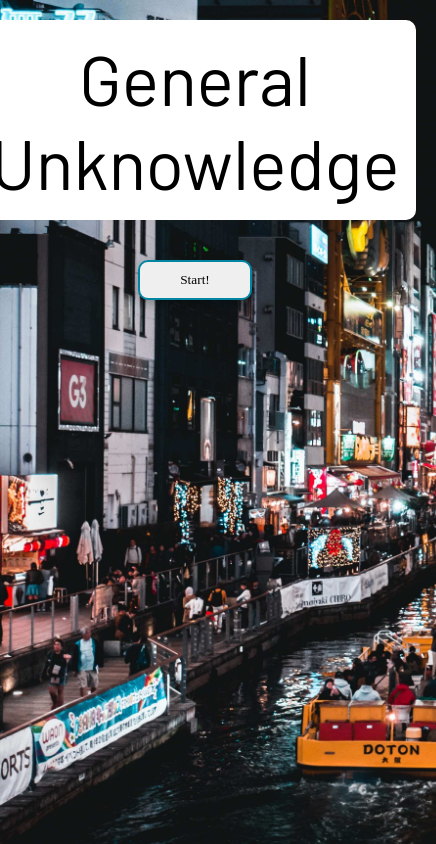
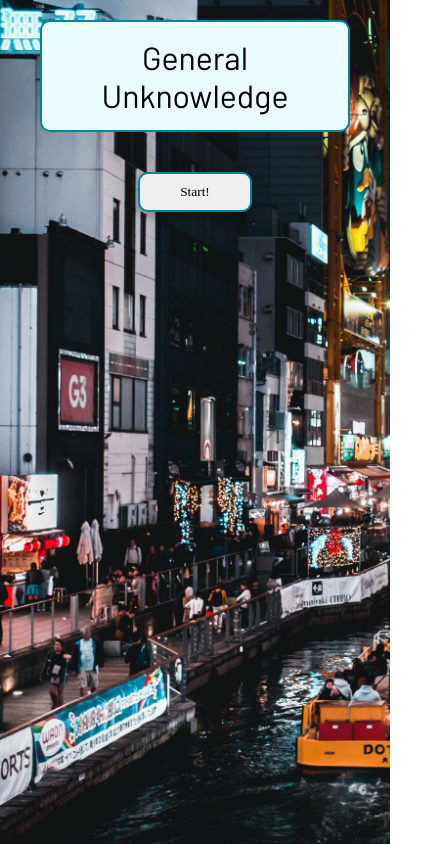
Before and after one commit to JalenCameron/Quiz-Application, a React (Create React App) app: page / in a window 390 px wide. Shown: the whole page, 436 px wide, since content can reach past the window. Built offline with nearby package versions, Linux system fonts and the light colour scheme; a web font is replaced by a local one.

Commit message:
Added some media queries for Mobile

```diff
--- a/src/App.styles.ts
+++ b/src/App.styles.ts
@@ -56,20 +56,25 @@ export const Wrapper = styled.div`
     }
 
     .score {
-        color: #fff;
+        color: #020202;
         font-size: 2rem;
-        margin: 0;
+        margin: 1rem 0;
+        padding: 1rem 1rem 0 1rem;
+        background: #ebfeff;
+        border-radius: 10px;
+        border: 2px solid #0085a3;
     }
 
     h1 {
         font-family: 'Barlow', sans-serif;
-        font-size: 4.375rem;
+        font-size: 2rem;
         font-weight: 400;
         text-align: center;
         margin: 20px;
-        background-color: #fff;
         padding: 1rem;
+        background: #ebfeff;
         border-radius: 10px;
+        border: 2px solid #0085a3;
     }
 
     .start, .next-question {
@@ -85,4 +90,10 @@ export const Wrapper = styled.div`
     .start {
         max-width: 200px;
     }
+
+    @media (min-width: 640px) {
+        h1 {
+            font-size: 4.375rem;
+        }
+    }
 `;
--- a/src/components/Question.styles.ts
+++ b/src/components/Question.styles.ts
@@ -1,16 +1,21 @@
 import styled from 'styled-components';
 
 export const Wrapper = styled.div`
-    width: 700px;
+    width: 300px;
     background: #ebfeff;
     border-radius: 10px;
     border: 2px solid #0085a3;
     padding: 20px;
+    margin-bottom: 1rem;
     box-shadow: 0px 5px 10px rgba(0, 0, 0, 0.25);
     text-align: center;
 
     p {
         font-size: 1rem;
+    }
+
+    @media (min-width: 640px) {
+        width: 700px;
     }
 `;
 
```
